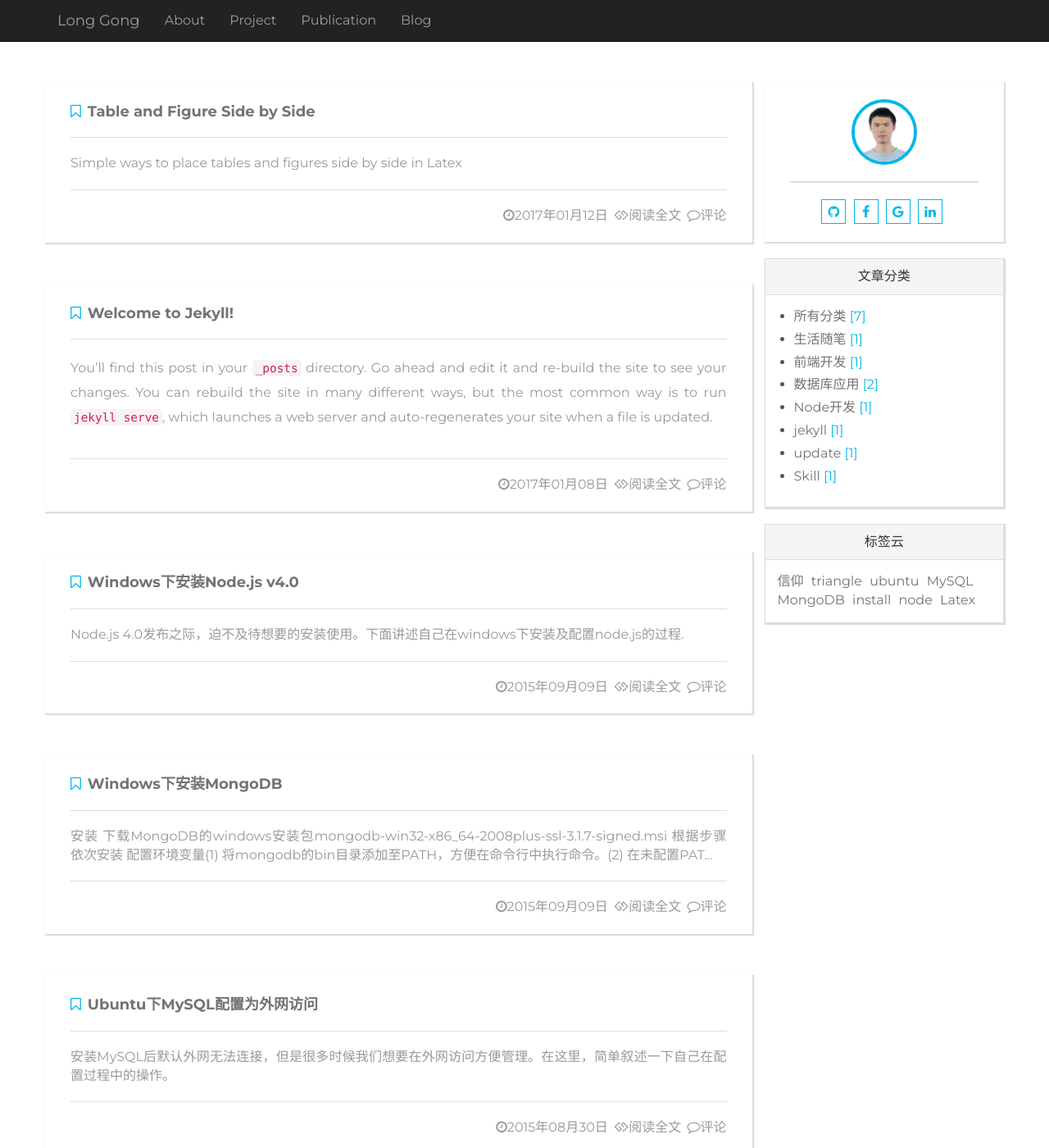
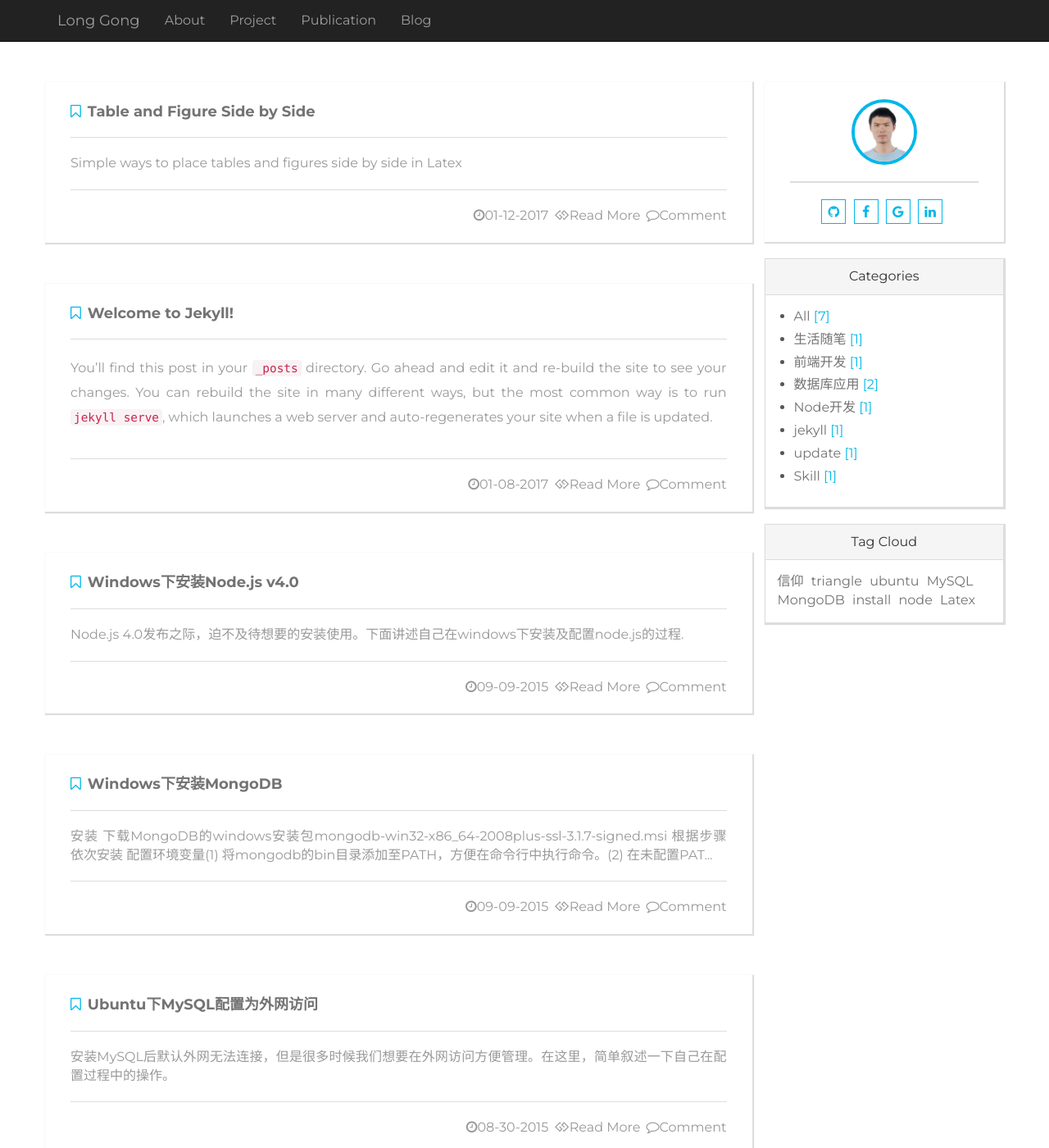
Before and after one commit to lgong30/personal_web_enhanced, a Jekyll site: the page built from blog/index.html, in a window 1280 px wide and 1400 px high. Shown: the whole window at 82% size. Built offline with Jekyll 4.4.1, drawn with Linux system fonts in a browser that asks for light colours; the list of posts is cut into pages by our own code; comment, search, counter and statistics services are not loaded; some of the changed text lies outside the part shown.

Commit message:
finished about

```diff
--- a/_config.yml
+++ b/_config.yml
@@ -18,7 +18,7 @@
 version: "1.0"
 
 
-title: First Jekyll Project
+title: Long Gong@CS.GaTech
 email: gonglong.gatech@gmail.com
 description: > # this means to ignore newlines until "baseurl:"
   First play with Jekyll.
@@ -26,7 +26,7 @@ baseurl: "" # the subpath of your site, e.g. /blog
 url: "http://localhost:8089" # the base hostname & protocol for your site, e.g. http://example.com
 twitter_username: lgong30
 github_username:  lgong30
-
+duoshuo_shortname: lgong
 # Build settings
 sass:
   sass_dir: _sass
--- a/_includes/categories.html
+++ b/_includes/categories.html
@@ -1,13 +1,13 @@
 <!-- 分类列表 -->
 <div class="panel panel-default categories">
     <div class="panel-heading title">
-        文章分类
+        Categories
     </div>
     <div class="panel-body list">
         <ul>
             <li>
                 <a class="catelink" href="{{site.baseurl}}/blog/category/#all" data-target-cate="#all">
-                    所有分类&nbsp;<span class="count">[{{ site.posts.size }}]</span>
+                    All&nbsp;<span class="count">[{{ site.posts.size }}]</span>
                 </a>
             </li>
             {% for category in site.categories %}
--- a/_includes/posts.html
+++ b/_includes/posts.html
@@ -14,11 +14,11 @@
     </div>
     <div class="panel-footer operate">
         <div class="pull-right">
-            <span class="time"><i class="fa fa-clock-o"></i>{{ post.date | date: "%Y年%m月%d日"}}</span>
+            <span class="time"><i class="fa fa-clock-o"></i>{{ post.date | date: "%m-%d-%Y"}}</span>
             <a class="read" href="{{ post.url | prepend: site.baseurl }}#post-content"><i
-                    class="fa fa-gg"></i>阅读全文</a>
+                    class="fa fa-gg"></i>Read More</a>
             <a class="comment" href="{{ post.url | prepend: site.baseurl }}#post-comment"><i
-                    class="fa fa-comment-o"></i>评论</a>
+                    class="fa fa-comment-o"></i>Comment</a>
         </div>
         <div class="clearfix"></div>
     </div>
--- a/_includes/share.html
+++ b/_includes/share.html
@@ -1,8 +1,8 @@
 <!-- content share -->
 <div class="panel-footer operate">
     <div class="pull-left">
-        <div class="ds-share flat" data-thread-key="{{page.id}}" data-title="{{page.title}}" data-images=""
-             data-content="{{page.title}}" data-url="{{page.url | prepend: site.url | prepend: site.baseurl}}">
+        <div class="ds-share flat" data-thread-key="{{ page.id }}" data-title="{{ page.title }}" data-images=""
+             data-content="{{ page.title }}" data-url="{{page.url | prepend: site.url | prepend: site.baseurl }}">
             <div class="ds-share-inline">
                 <ul  class="ds-share-icons-16">
 
@@ -11,6 +11,7 @@
                     <li><a class="ds-qzone" href="javascript:void(0);" data-service="qzone">QQ空间</a></li>
                     <li><a class="ds-qqt" href="javascript:void(0);" data-service="qqt">腾讯微博</a></li>
                     <li><a class="ds-wechat" href="javascript:void(0);" data-service="wechat">微信</a></li>
+
                 </ul>
                 <div class="ds-share-icons-more">
                 </div>
--- a/_includes/tags.html
+++ b/_includes/tags.html
@@ -1,7 +1,7 @@
 <!-- tag列表 -->
 <div class="panel panel-default tags">
     <div class="panel-heading title">
-        标签云
+        Tag Cloud
     </div>
     <div class="panel-body list">
         {% for tag in site.tags %}
--- a/_layouts/post.html
+++ b/_layouts/post.html
@@ -19,7 +19,7 @@ layout: default
                 </h3>
                 <ul class="info">
                     <li>Author：<span class="author">{{ page.author }}</span></li>
-                    <li>Last Edited：{{ page.date | date: "%Y-%m-%d" }}</li>
+                    <li>Last Edited：{{ page.date | date: "%m-%d-%Y" }}</li>
                     <li>Tags：
                         {% for tag in page.tags %}
                         <a class="tag" href="{{site.baseurl}}/tag/#{{ tag }}">{{ tag }}</a>
```
